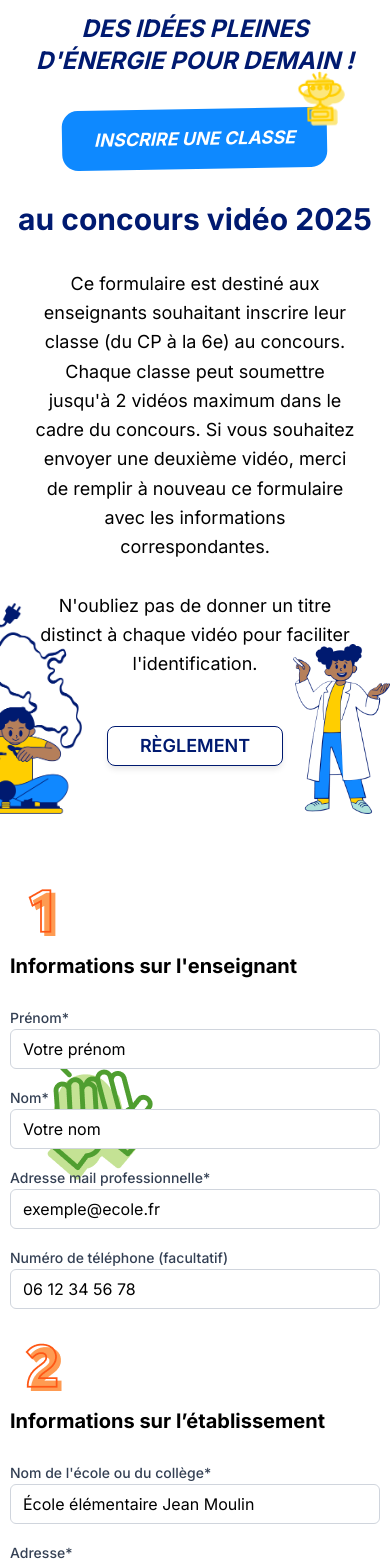
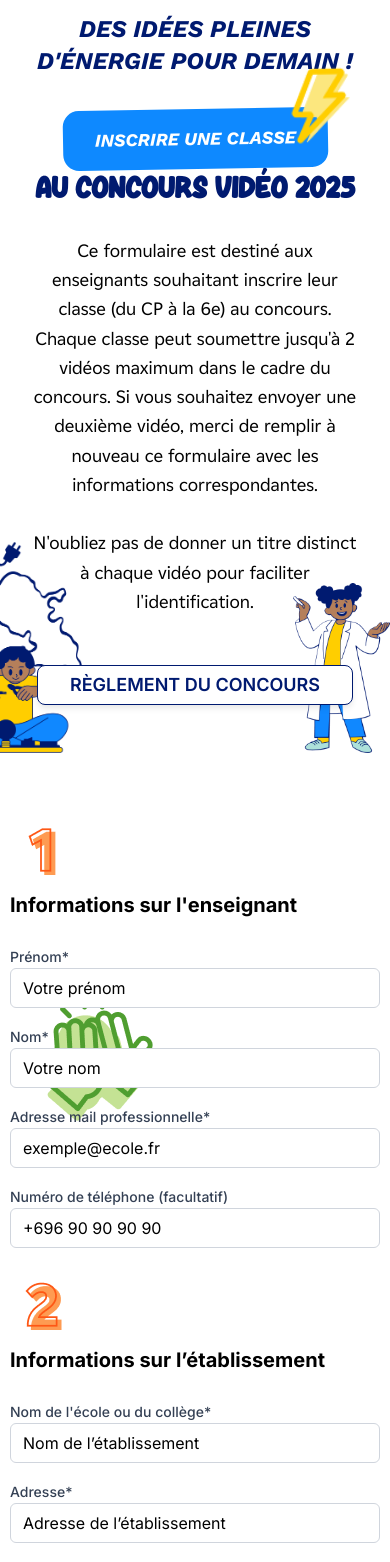
Before and after one commit to Dev-Beecee/Edf-vote, a Next.js app: page /participation in a window 390 px wide. Shown: the part 260-1822 px from the top of the page. Built offline with nearby package versions, Linux system fonts and the light colour scheme.

Commit message:
participation style + responsive

```diff
--- a/app/participation/page.tsx
+++ b/app/participation/page.tsx
@@ -256,7 +256,7 @@ export default function InscriptionPage() {
             </div>
             <div className="md:col-span-1">
               <Label className="text-[#344054]">Numéro de téléphone (facultatif)</Label>
-              <Input name="telephone" placeholder="06 12 34 56 78" value={formData.telephone} onChange={handleChange} className="bg-white placeholder:text-black text-black border-[#d0d5dd]" />
+              <Input name="telephone" placeholder="+696 90 90 90 90" value={formData.telephone} onChange={handleChange} className="bg-white placeholder:text-black text-black border-[#d0d5dd]" />
             </div>
           </div>
         </section>
@@ -276,11 +276,11 @@ export default function InscriptionPage() {
           <div className="grid grid-cols-1 md:grid-cols-2 gap-4">
             <div className="md:col-span-2">
               <Label className="text-[#344054]">Nom de l&apos;école ou du collège*</Label>
-              <Input name="etablissement" placeholder="École élémentaire Jean Moulin" value={formData.etablissement} onChange={handleChange} required className="bg-white placeholder:text-black text-black border-[#d0d5dd]" />
+              <Input name="etablissement" placeholder="Nom de l’établissement" value={formData.etablissement} onChange={handleChange} required className="bg-white placeholder:text-black text-black border-[#d0d5dd]" />
             </div>
             <div className="md:col-span-2">
               <Label className="text-[#344054]">Adresse*</Label>
-              <Input name="etablissement_adresse" placeholder="123 rue de la République, 75001 Paris" value={formData.etablissement_adresse} onChange={handleChange} required className="bg-white placeholder:text-black text-black border-[#d0d5dd]" />
+              <Input name="etablissement_adresse" placeholder="Adresse de l’établissement" value={formData.etablissement_adresse} onChange={handleChange} required className="bg-white placeholder:text-black text-black border-[#d0d5dd]" />
             </div>
           </div>
 
@@ -344,13 +344,13 @@ export default function InscriptionPage() {
         <section className="space-y-4">
           <div>
             <Label className="text-[#344054]">Titre du projet*</Label>
-            <Input name="titre_projet" placeholder="Titre de votre projet" value={formData.titre_projet} onChange={handleChange} required className="bg-white placeholder:text-black text-black border-[#d0d5dd]" />
+            <Input name="titre_projet" placeholder="Le rêve de tous !" value={formData.titre_projet} onChange={handleChange} required className="bg-white placeholder:text-black text-black border-[#d0d5dd]" />
           </div>
           <div>
             <Label className="text-[#344054]">Brève description du projet (150 max)</Label>
             <textarea
               name="description_breve"
-              placeholder="Décrivez brièvement votre projet..."
+              placeholder="Expliquer l'idée, le lien avec les « intelligences » et la transition énergétique...."
               value={formData.description_breve}
               onChange={handleChange}
               maxLength={150}
@@ -377,7 +377,7 @@ export default function InscriptionPage() {
               <p className="text-black">🎬 {videoFile.name}</p>
             ) : (
               <>
-                <p className="text-black">Faites glisser une vidéo ici ou cliquez pour en sélectionner une<br></br><span className="text-muted-foreground">Format accepté: MP4</span></p>
+                <p className="text-black">Faites glisser une vidéo ici ou cliquez pour en sélectionner une<br></br><span className="text-muted-foreground">Format accepté : MP4, max 3 minutes, min. 720p</span></p>
                 <br></br>
 
               </>
@@ -441,7 +441,7 @@ export default function InscriptionPage() {
         </section>
 
         <div className="flex justify-center">
-          <Button type="submit" disabled={uploading} className="w-full md:w-auto" style={{ backgroundColor: '#FE5715' }}>
+          <Button type="submit" disabled={uploading} className="w-full md:w-auto z-10" style={{ backgroundColor: '#FE5715' }}>
             {uploading ? "Envoi en cours..." : "Valider l'inscription"}
           </Button>
         </div>
--- a/components/participation/ParticipationHeroSection.tsx
+++ b/components/participation/ParticipationHeroSection.tsx
@@ -21,17 +21,17 @@ export const ParticipationHeroSection = () => {
         </div>
 
         {/* Sous-titre */}
-        <h2 className="text-center text-2xl md:text-3xl lg:text-4xl font-bold uppercase italic mt-4" style={{ color: '#001a70' }}>
+        <h2 className="text-center text-2xl md:text-3xl lg:text-4xl font-bold uppercase italic mt-4 italic font-work-sans" style={{ color: '#001a70' }}>
           Des idées pleines d&apos;énergie pour demain !
         </h2>
 
         {/* Bannière concours vidéo */}
         <div className="relative mx-auto px-8 py-4 transform -rotate-1 mt-8" style={{ backgroundColor: '#0e89ff', borderRadius: '16px' }}>
-          <span className="text-white font-bold uppercase italic text-lg md:text-xl lg:text-2xl">
+          <span className="text-white font-bold uppercase italic text-lg md:text-xl lg:text-2xl italic font-work-sans">
             Inscrire une classe
           </span>
           <Image
-            src="/edf-goldcup.png"
+            src="/edf-gros-eclair.png"
             alt="Trophée"
             width={64}
             height={64}
@@ -41,13 +41,13 @@ export const ParticipationHeroSection = () => {
         </div>
 
         {/* Thème du concours */}
-        <div className="text-center text-3xl md:text-4xl lg:text-5xl font-bold mt-8" style={{ color: '#001A70' }}>
+        <div className="text-center text-3xl md:text-4xl lg:text-5xl font-bold  font-hore" style={{ color: '#001A70' }}>
           au concours vidéo 2025
         </div>
 
         {/* Description de la participation */}
         <div className="mt-8 max-w-4xl mx-auto px-4">
-          <p className="text-black text-lg text-center leading-relaxed" style={{ fontSize: '18px' }}>
+          <p className="text-black text-lg text-center leading-relaxed font-edf2020" style={{ fontSize: '18px' }}>
             Ce formulaire est destiné aux enseignants souhaitant inscrire leur classe (du CP à la 6e) au concours. Chaque classe peut soumettre jusqu&apos;à 2 vidéos maximum dans le cadre du concours. Si vous souhaitez envoyer une deuxième vidéo, merci de remplir à nouveau ce formulaire avec les informations correspondantes.
             <br /><br />
                           N&apos;oubliez pas de donner un titre distinct à chaque vidéo pour faciliter l&apos;identification.
@@ -60,7 +60,7 @@ export const ParticipationHeroSection = () => {
             <Button
               className="px-8 py-4 font-semibold text-lg uppercase"
               style={{
-                backgroundColor: 'transparent',
+                backgroundColor: 'white',
                 color: '#001a70',
                 border: '1px solid #001a70',
                 borderRadius: '8px',
@@ -76,7 +76,7 @@ export const ParticipationHeroSection = () => {
                 e.currentTarget.style.boxShadow = '0 4px 6px -1px rgba(0, 0, 0, 0.1)';
               }}
             >
-              Règlement
+              Règlement du concours
             </Button>
           </Link>
         </div>
```
